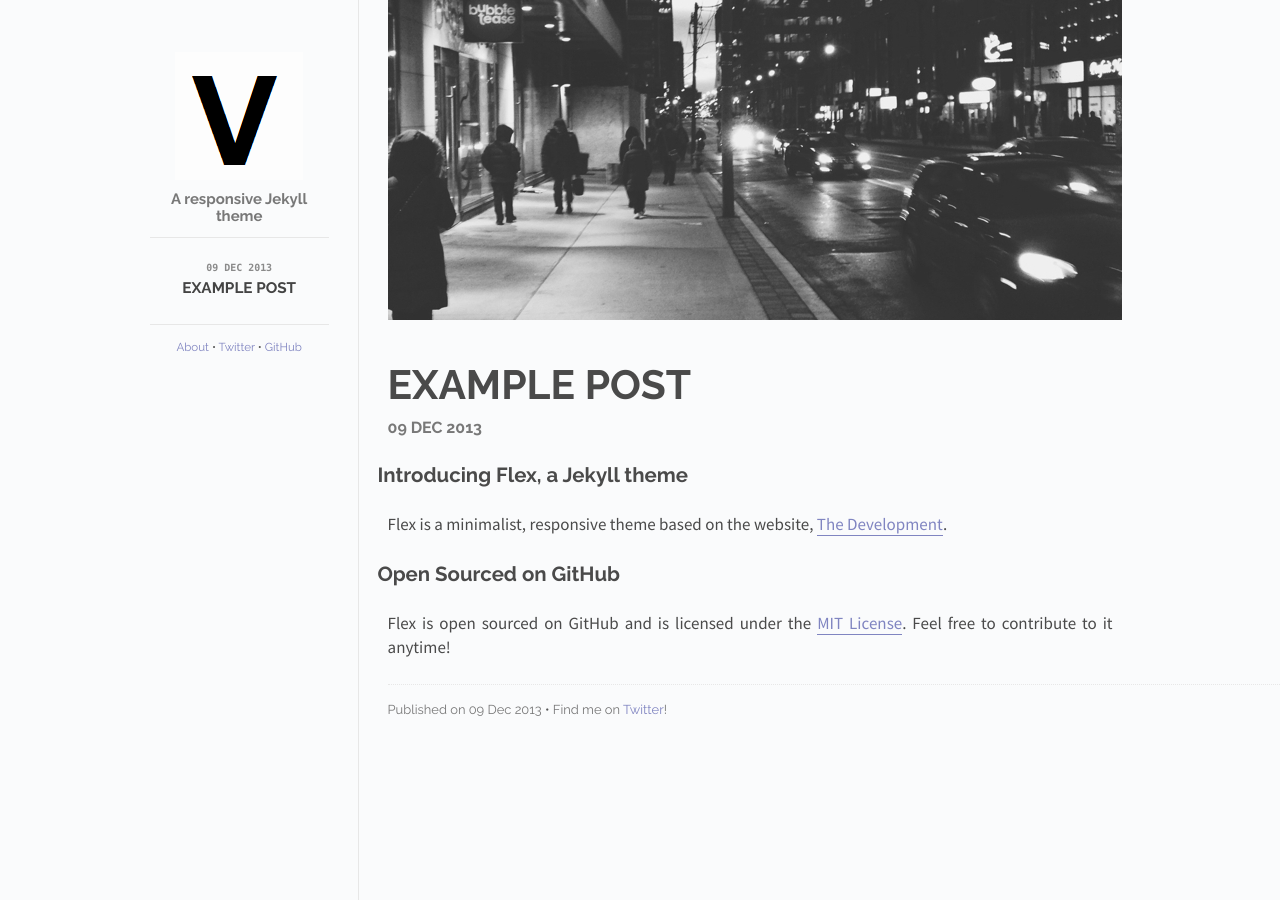
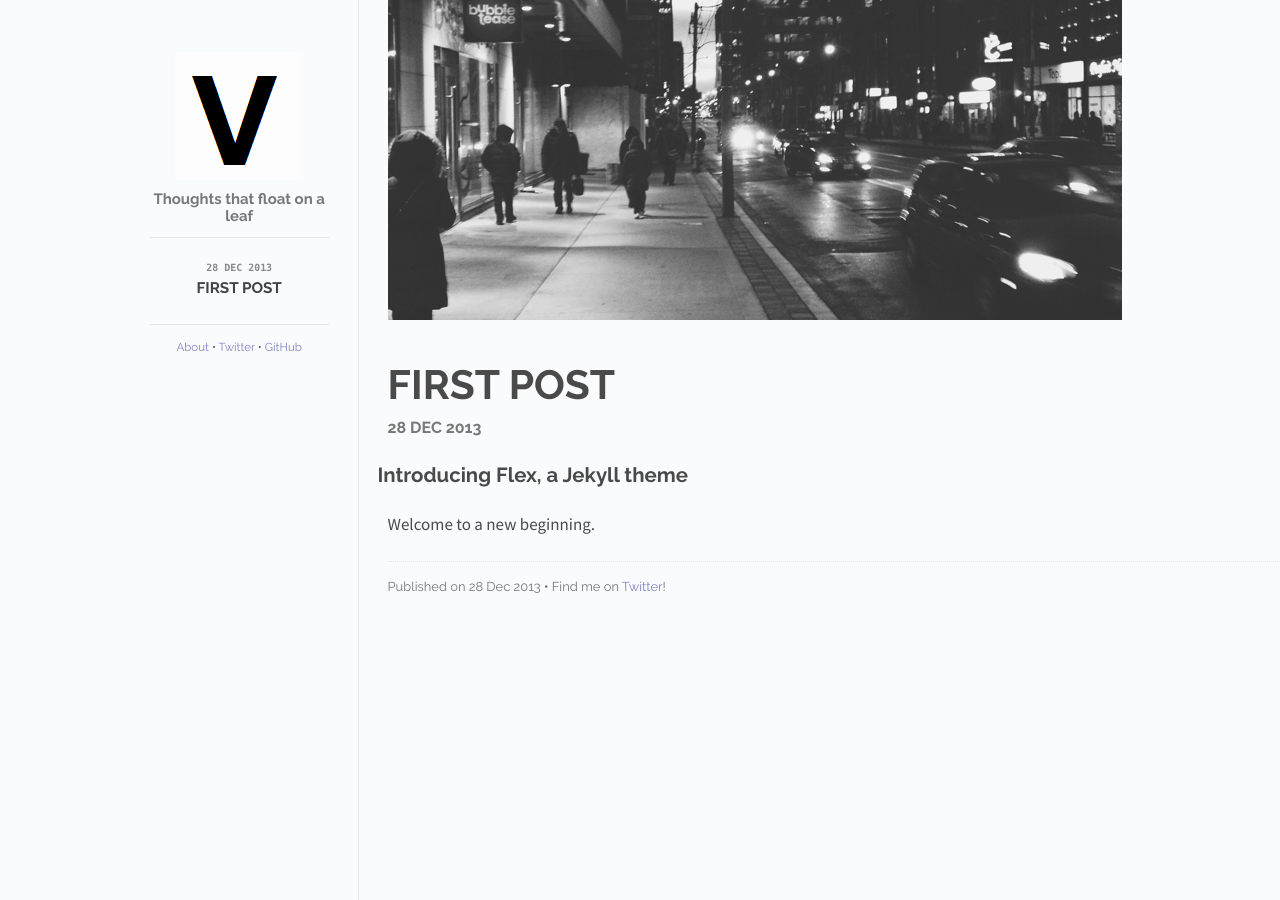
Before and after one commit to vignkri/vignkri.github.io, a Jekyll site: the page built from index.html, in a window 1280 px wide. Built offline with Jekyll 4.4.1, drawn with Linux system fonts in a browser that asks for light colours; Markdown is read by kramdown in place of the engine named in the settings.

Commit message:
first updates

```diff
--- a/_layouts/default.html
+++ b/_layouts/default.html
@@ -3,7 +3,7 @@
   <head>
       <meta charset="utf-8">
       <meta http-equiv="X-UA-Compatible" content="IE=edge,chrome=1">
-      <title>Flex - {{ page.title }}</title>
+      <title>VigneshK - {{ page.title }}</title>
       <meta name="viewport" content="width=device-width">
 
       <!-- syntax highlighting CSS -->
@@ -24,7 +24,7 @@
       <div class="sidebar" id="sidebar">
         <div class="header">
           <h1 class="title"><a href="/"><img id="logo" src="/images/logo.png"></a></h1>
-          <span class="tagline">A responsive Jekyll theme</span>
+          <span class="tagline">Thoughts that float on a leaf</span>
         </div>
         <div class="posts">
           <ul class="posts-list">
--- a/_posts/2013-12-09-example-post.md
+++ /dev/null
@@ -1,15 +0,0 @@
----
-layout: post
-title: Example post
-cover: cover.jpg
-date:   2013-12-09 12:00:00
-categories: posts
----
-
-## Introducing Flex, a Jekyll theme
-
-Flex is a minimalist, responsive theme based on the website, [The Development](http://thedevelopment.co).
-
-## Open Sourced on GitHub
-
-Flex is open sourced on GitHub and is licensed under the [MIT License](http://opensource.org/licenses/MIT). Feel free to contribute to it anytime!
--- /dev/null
+++ b/_posts/2013-12-28-first post.md
@@ -0,0 +1,11 @@
+---
+layout: post
+title: First Post
+cover: cover.jpg
+date:  2013-12-28 11:30:00
+categories: posts
+---
+
+## Introducing Flex, a Jekyll theme
+
+Welcome to a new beginning.
```
